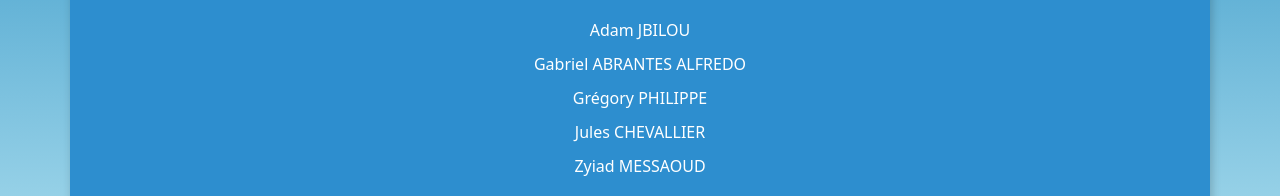
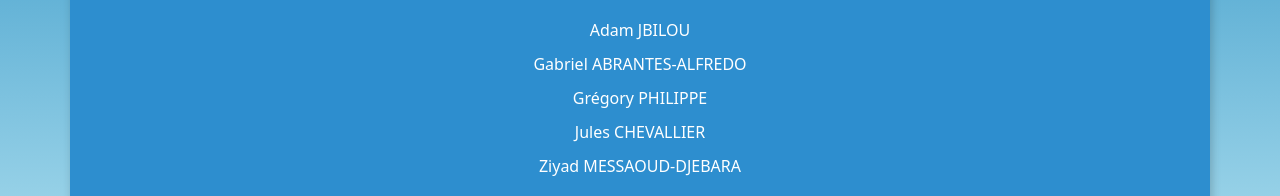
Before and after one commit to Orchistraem/Orchistraem, a website: page public/a_propos.html in a window 1280 px wide. Shown: the part 397-593 px from the top of the page. Drawn offline with nearby package versions, Linux system fonts and the light colour scheme.

Commit message:
correction noms

```diff
--- a/public/a_propos.html
+++ b/public/a_propos.html
@@ -45,10 +45,10 @@
         </p>
         <ul class="student-list">
             <li>Adam JBILOU</li>
-            <li>Gabriel ABRANTES ALFREDO</li>
+            <li>Gabriel ABRANTES-ALFREDO</li>
             <li>Grégory PHILIPPE</li>
             <li>Jules CHEVALLIER</li>
-            <li>Zyiad MESSAOUD</li>
+            <li>Ziyad MESSAOUD-DJEBARA</li>
         </ul>
         <p>
             L'Équipe Orchistraem a travaillé sans relâche pour mener à bien ce projet, en combinant leurs compétences techniques et leur passion pour l'inclusion et l'accessibilité. Grâce à leur détermination, Orchistraem est devenu un outil précieux pour les orthophonistes dans leur travail de tout les jours.
```
